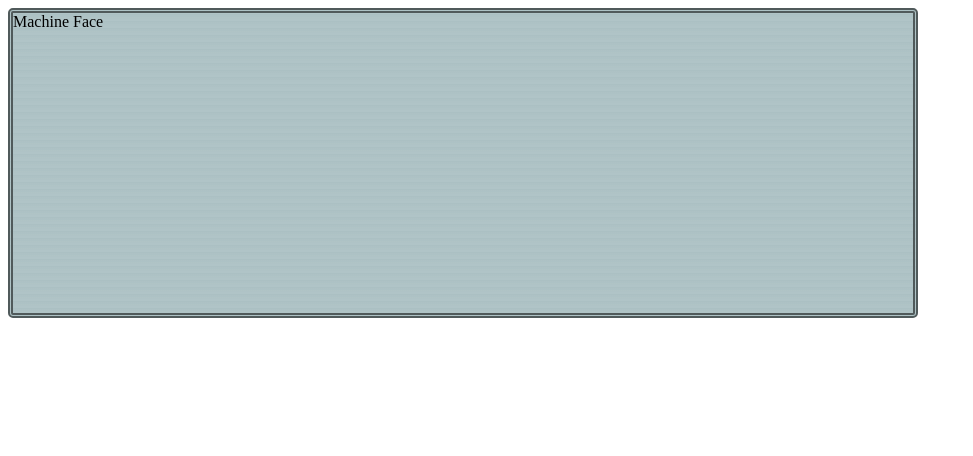
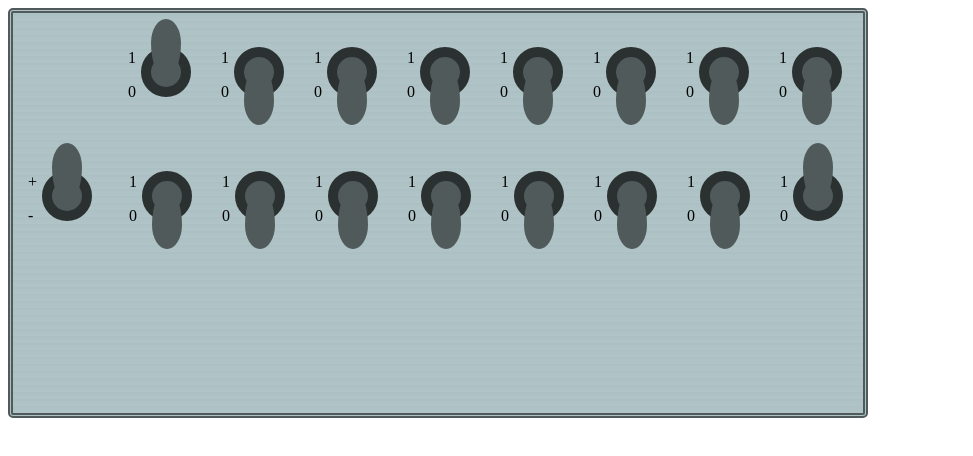
Before and after one commit to Marms314/binary-machine, an Angular app: page / in a window 1280 px wide. Shown: the top 456 px of the page, without its empty margins (0-973 px from the left). Built offline with nearby package versions, Linux system fonts and the light colour scheme.

Commit message:
added switches

```diff
--- a/src/app/machine/machine.component.css
+++ b/src/app/machine/machine.component.css
@@ -7,8 +7,52 @@
         rgba(255,255,255,.17) 5px, transparent 6px,
         rgba(255,255,255,.19) 7px, transparent 8px
     );
-    width: 900px;
-    height: 300px;
+    width: 850px;
+    height: 400px;
     border: 5px double #505a5b;
     border-radius: 5px;
 }
+
+.switch {
+    margin: 20px 15px;
+    display: inline-block;
+}
+
+.switch-text {
+    margin-right: 5px;
+    display: inline-block;
+}
+
+.switch-plate {
+    background-color: #505a5b;
+    width: 30px;
+    height: 30px;
+    border: #2b3031 solid 10px;
+    border-radius: 50%;
+    display: inline-block;
+}
+
+.toggle {
+    margin-top: 8px;
+    width: 30px;
+    height: 60px;
+    background-color: #505a5b;
+    border-radius: 50% 50% 50% 50% / 60% 60% 40% 40%;
+}
+
+.flipped {
+    transform: rotate(180deg);
+}
+
+.number1 {
+    padding: 0;
+    margin: 0;
+    margin-left: 100px;
+}
+
+.number2 {
+    padding: 0;
+    margin: 0;
+    margin-left: 7px;
+    display: inline-block;
+}
--- a/src/app/machine/machine.component.html
+++ b/src/app/machine/machine.component.html
@@ -1 +1,179 @@
-<div class="machine-face">Machine Face</div>
+<div class="machine-face">
+
+    <div class="number1">
+        <div class="switch">
+            <div class="switch-text">
+                <p>1</p>
+                <p>0</p>
+            </div>
+            <div class="switch-plate flipped">
+                <div class="toggle"></div>
+            </div>
+        </div>
+
+        <div class="switch">
+            <div class="switch-text">
+                <p>1</p>
+                <p>0</p>
+            </div>
+            <div class="switch-plate">
+                <div class="toggle"></div>
+            </div>
+        </div>
+
+        <div class="switch">
+            <div class="switch-text">
+                <p>1</p>
+                <p>0</p>
+            </div>
+            <div class="switch-plate">
+                <div class="toggle"></div>
+            </div>
+        </div>
+
+        <div class="switch">
+            <div class="switch-text">
+                <p>1</p>
+                <p>0</p>
+            </div>
+            <div class="switch-plate">
+                <div class="toggle"></div>
+            </div>
+        </div>
+
+        <div class="switch">
+            <div class="switch-text">
+                <p>1</p>
+                <p>0</p>
+            </div>
+            <div class="switch-plate">
+                <div class="toggle"></div>
+            </div>
+        </div>
+
+        <div class="switch">
+            <div class="switch-text">
+                <p>1</p>
+                <p>0</p>
+            </div>
+            <div class="switch-plate">
+                <div class="toggle"></div>
+            </div>
+        </div>
+
+        <div class="switch">
+            <div class="switch-text">
+                <p>1</p>
+                <p>0</p>
+            </div>
+            <div class="switch-plate">
+                <div class="toggle"></div>
+            </div>
+        </div>
+
+        <div class="switch">
+            <div class="switch-text">
+                <p>1</p>
+                <p>0</p>
+            </div>
+            <div class="switch-plate">
+                <div class="toggle"></div>
+            </div>
+        </div>
+    </div>
+
+    <div class="switch">
+        <div class="switch-text">
+            <p>+</p>
+            <p>-</p>
+        </div>
+        <div class="switch-plate flipped">
+            <div class="toggle"></div>
+        </div>
+    </div>
+
+    <div class="number2">
+        <div class="switch">
+            <div class="switch-text">
+                <p>1</p>
+                <p>0</p>
+            </div>
+            <div class="switch-plate">
+                <div class="toggle"></div>
+            </div>
+        </div>
+
+        <div class="switch">
+            <div class="switch-text">
+                <p>1</p>
+                <p>0</p>
+            </div>
+            <div class="switch-plate">
+                <div class="toggle"></div>
+            </div>
+        </div>
+
+        <div class="switch">
+            <div class="switch-text">
+                <p>1</p>
+                <p>0</p>
+            </div>
+            <div class="switch-plate">
+                <div class="toggle"></div>
+            </div>
+        </div>
+
+        <div class="switch">
+            <div class="switch-text">
+                <p>1</p>
+                <p>0</p>
+            </div>
+            <div class="switch-plate">
+                <div class="toggle"></div>
+            </div>
+        </div>
+
+        <div class="switch">
+            <div class="switch-text">
+                <p>1</p>
+                <p>0</p>
+            </div>
+            <div class="switch-plate">
+                <div class="toggle"></div>
+            </div>
+        </div>
+
+        <div class="switch">
+            <div class="switch-text">
+                <p>1</p>
+                <p>0</p>
+            </div>
+            <div class="switch-plate">
+                <div class="toggle"></div>
+            </div>
+        </div>
+
+        <div class="switch">
+            <div class="switch-text">
+                <p>1</p>
+                <p>0</p>
+            </div>
+            <div class="switch-plate">
+                <div class="toggle"></div>
+            </div>
+        </div>
+
+        <div class="switch">
+            <div class="switch-text">
+                <p>1</p>
+                <p>0</p>
+            </div>
+            <div class="switch-plate flipped">
+                <div class="toggle"></div>
+            </div>
+        </div>
+     </div>
+
+
+
+</div>
```
